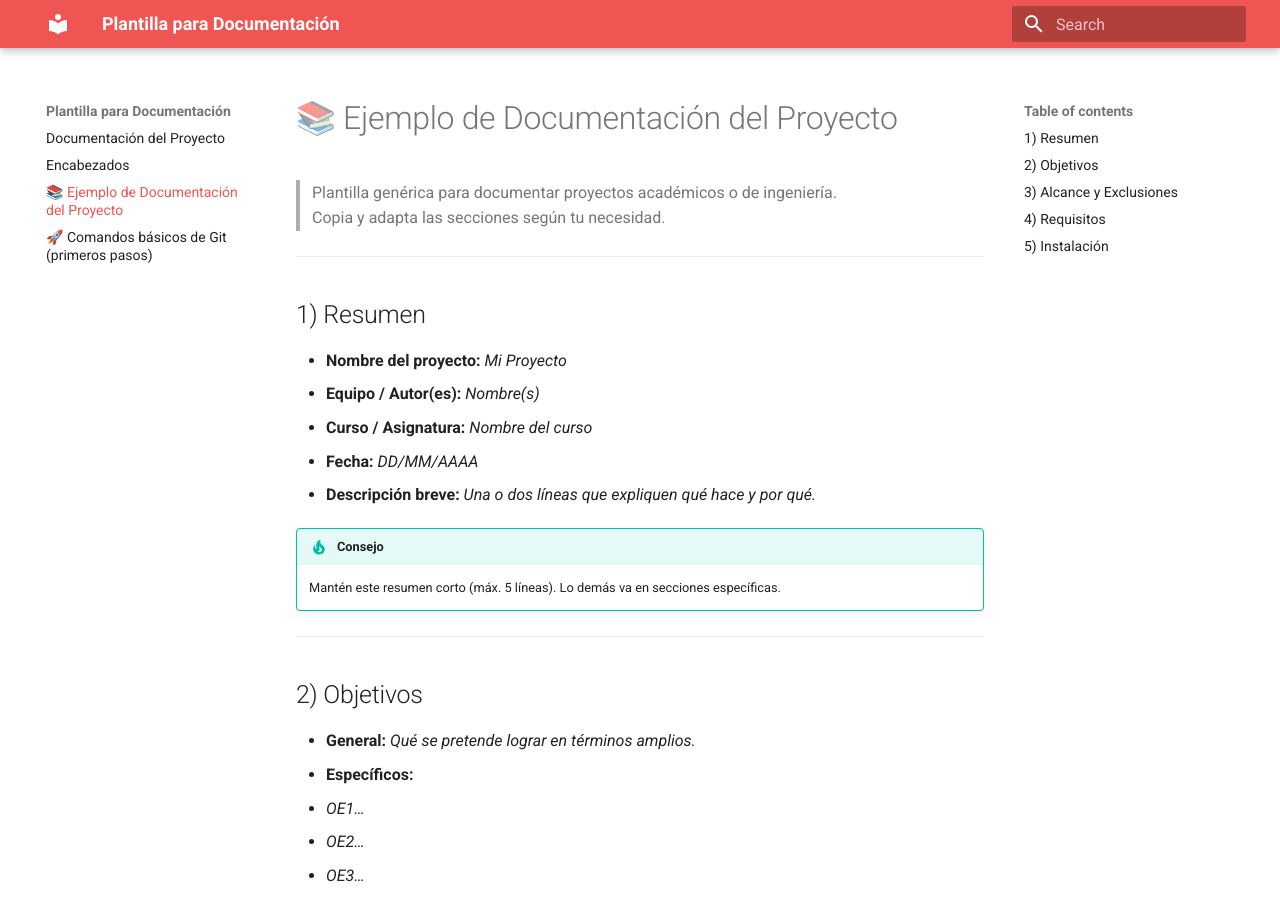
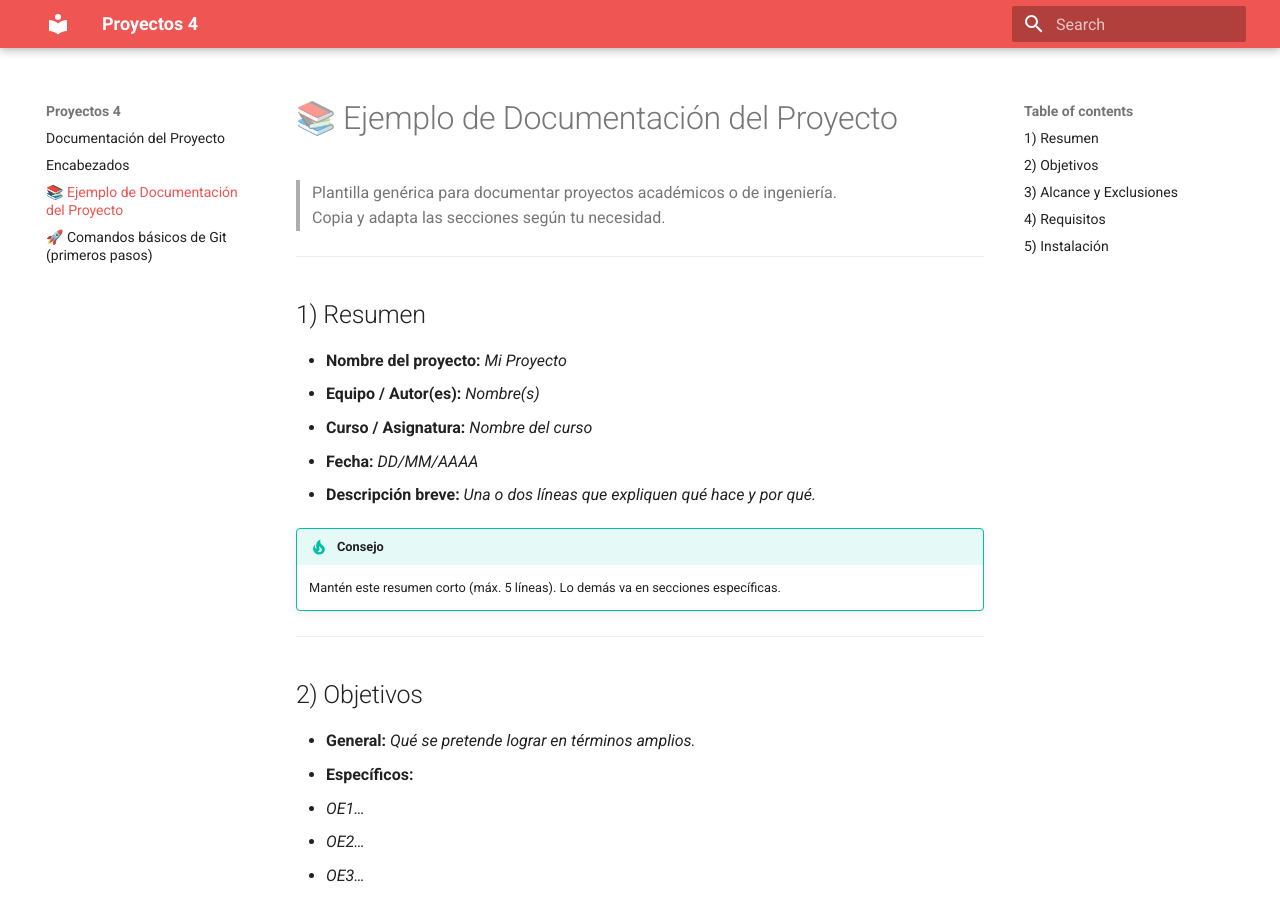
Before and after one commit to Aristarco/Proyectos4, an MkDocs documentation site: the page built from docs/ejemplo.md, in a window 1280 px wide and 900 px high. Built offline with MkDocs 1.6.1 and Material for MkDocs 9.7.7, drawn with Linux system fonts in a browser that asks for light colours.

Commit message:
Update mkdocs.yml

```diff
--- a/mkdocs.yml
+++ b/mkdocs.yml
@@ -1,4 +1,4 @@
-site_name: Plantilla para Documentación
+site_name: Proyectos 4
 markdown_extensions:
   - pymdownx.highlight:
       anchor_linenums: true
```
